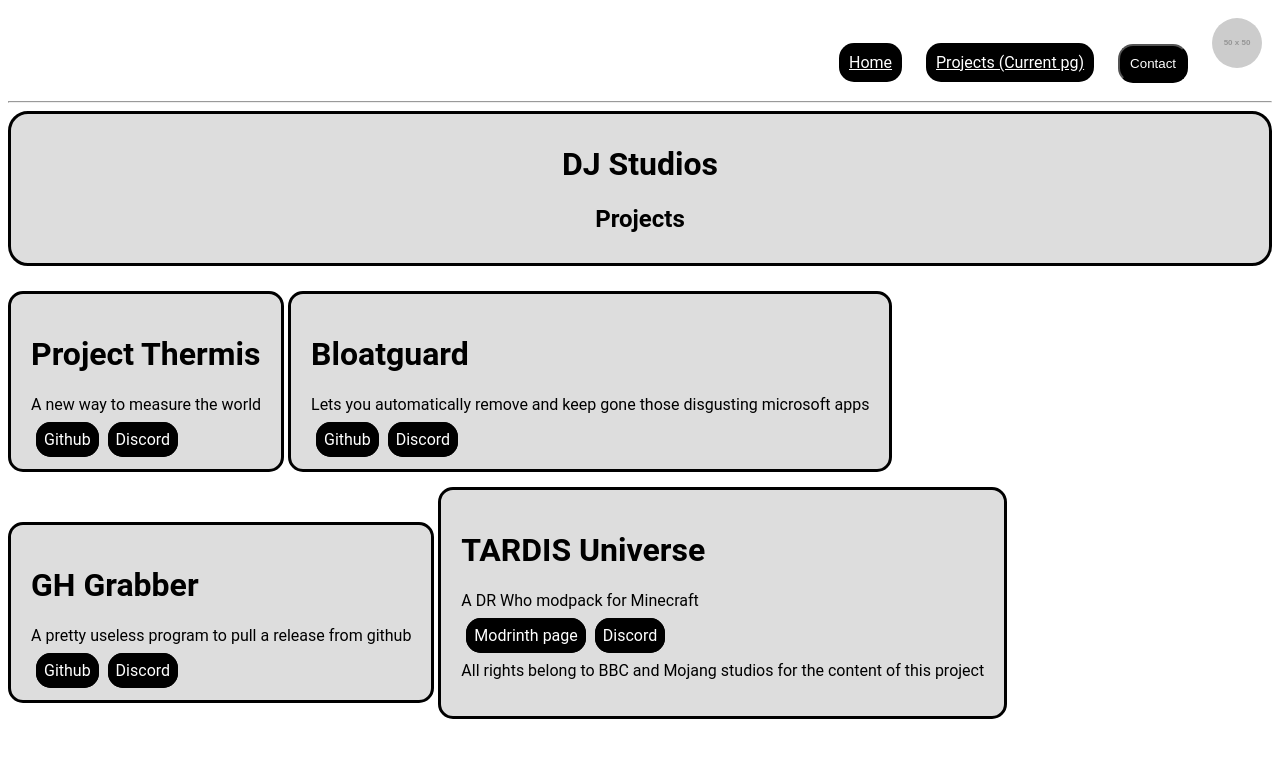
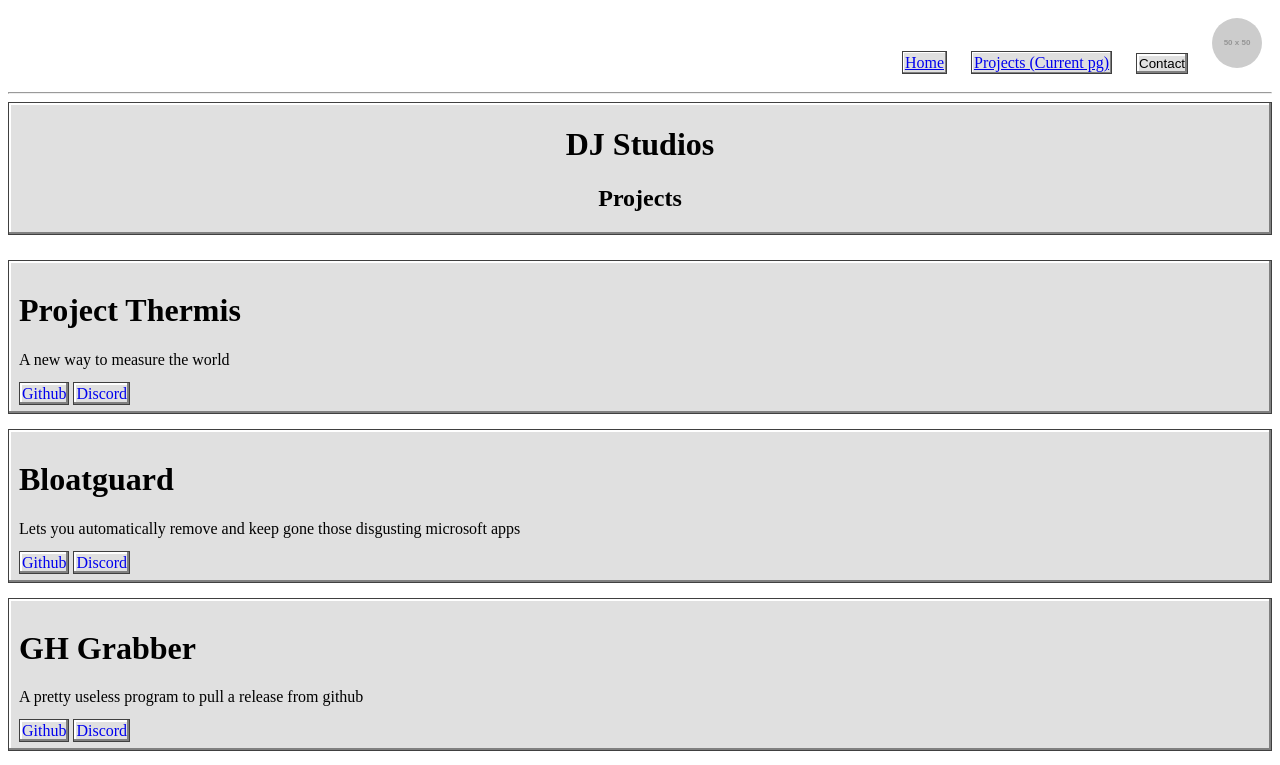
Before and after one commit to TheDJGamerYT/tdjswebsite, a plain HTML site: page projects/index.html in a window 1280 px wide. Shown: the top 765 px of the page. Drawn offline with Linux system fonts and the light colour scheme; files that its build step writes are made by us from their sources; placeholder pictures from the web are drawn by us; files whose address does not match are found by name.

Commit message:
Cant the future just wait?

```diff
--- a/styles.css
+++ b/styles.css
@@ -1,21 +1,17 @@
 .navlink-a {
-    background-color: black;
-    border-radius: 15px;
-    color: white;
-    padding: 10px;
+width: 16px; height: 14px;
+background: #e0e0e0;
+box-shadow:
+  inset -1px -1px #808080,
+  inset 1px 1px #ffffff;
+border:1px solid #404040;
+padding: 2px;
 }
 
 .profileimg {
   width: 50px;
   height: 50px;
   border-radius: 50%;
-}
-
-.navlink-a:hover {
-    background-color: black;
-    border-radius: 15px;
-    color: white;
-    padding: 15px;
 }
 
 li {
@@ -35,18 +31,12 @@ ul {
 }
 
 button {
-    background-color: black;
-    border-radius: 15px;
-    color: white;
-    padding: 10px;
-}
-
-
-button:hover {
-    background-color: black;
-    border-radius: 15px;
-    color: white;
-    padding: 15px;
+background: #e0e0e0;
+box-shadow:
+  inset -2px -2px #808080,
+  inset 2px 2px #ffffff;
+border:1px solid #404040;
+padding: 2px;
 }
 
 
@@ -89,31 +79,24 @@ button:hover {
 */
 
 .headerdiv {
-  background-color: #dddddd;
-  border-radius: 20px;
-  border-style: solid;
-  padding: 10px;
-  text-align: center;
-  transition: 1s ease-in-out;
-}
-
-.headerdiv:hover {
-  background-color: #dddddd;
-  border-radius: 20px;
-  border-style: solid;
-  padding: 15px;
-  text-align: center;
-  transition: 1s ease-in-out;
+background: #e0e0e0;
+box-shadow:
+  inset -2px -2px #808080,
+  inset 2px 2px #ffffff;
+border:1px solid #404040;
+padding: 2px;
+text-align: center;
 }
 
 
 .project {
-  border-style: solid;
-  padding: 20px;
-  border-radius: 15px;
-  margin-top: 15px;
-  display: inline-block;
-  background-color: #dddddd;
+background: #e0e0e0;
+box-shadow:
+  inset -2px -2px #808080,
+  inset 2px 2px #ffffff;
+border:1px solid #404040;
+padding: 10px;
+margin-top: 15px;
 }
 
 .projectdiv {
@@ -123,19 +106,19 @@ button:hover {
 
 
 .projectbtnlink {
-  border-style: solid;
-  border-radius: 15px;
-  background-color: rgb(0, 0, 0);
-  border-color: black;
-  text-decoration: none;
-  padding: 5px;
-  margin-left: 5px;
-  color: white;
+width: 16px; height: 14px;
+background: #e0e0e0;
+box-shadow:
+  inset -2px -2px #808080,
+  inset 2px 2px #ffffff;
+border:1px solid #404040;
+padding: 2px;
+text-decoration: none;
 }
 
 
 body {
-  font-family: "Roboto", sans-serif;
+  font-family: "Times New Roman", Times, serif;
   font-optical-sizing: auto;
   font-weight: 400; /* You can change this to 100–900 */
   font-style: normal;
```
